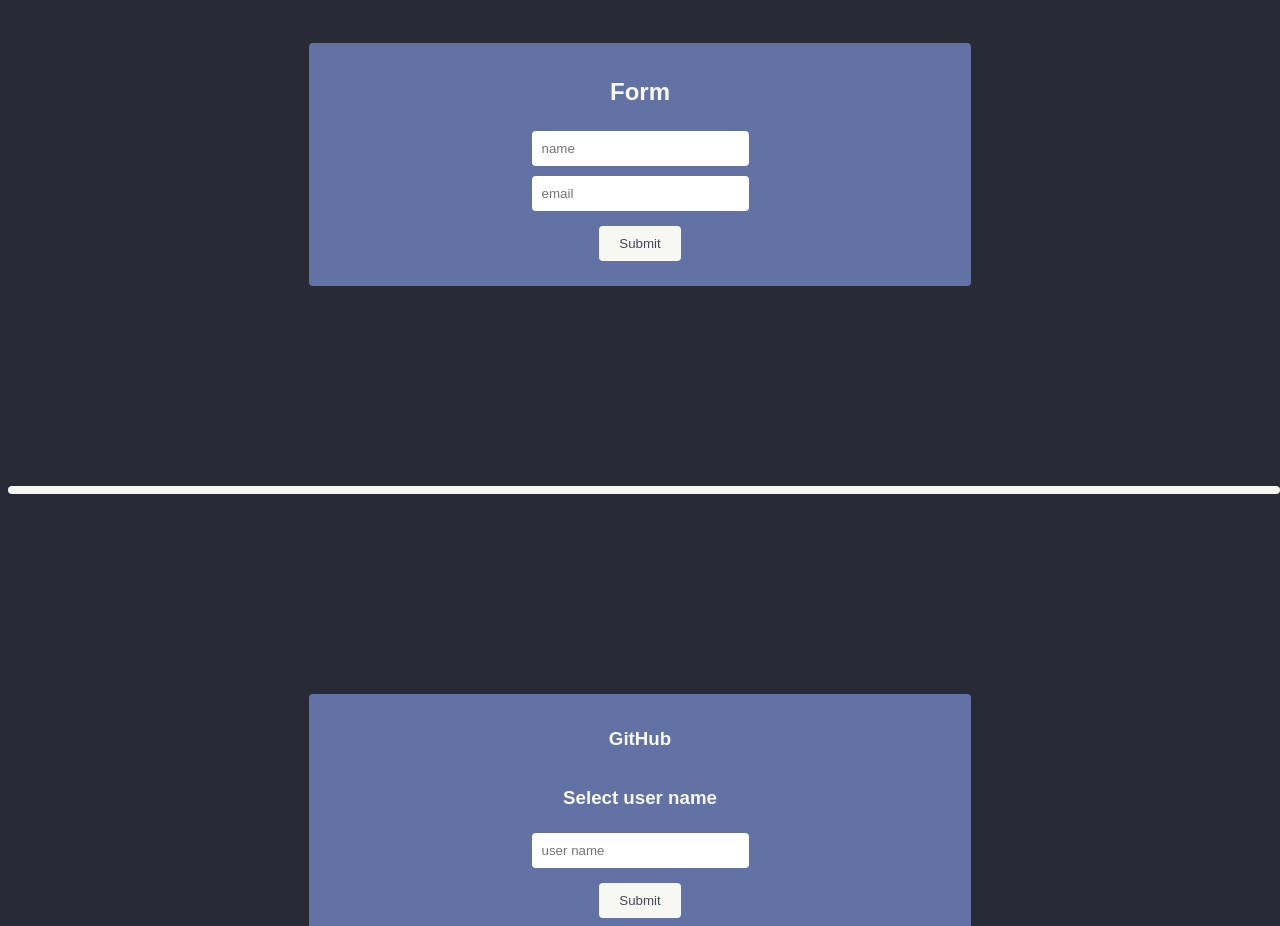
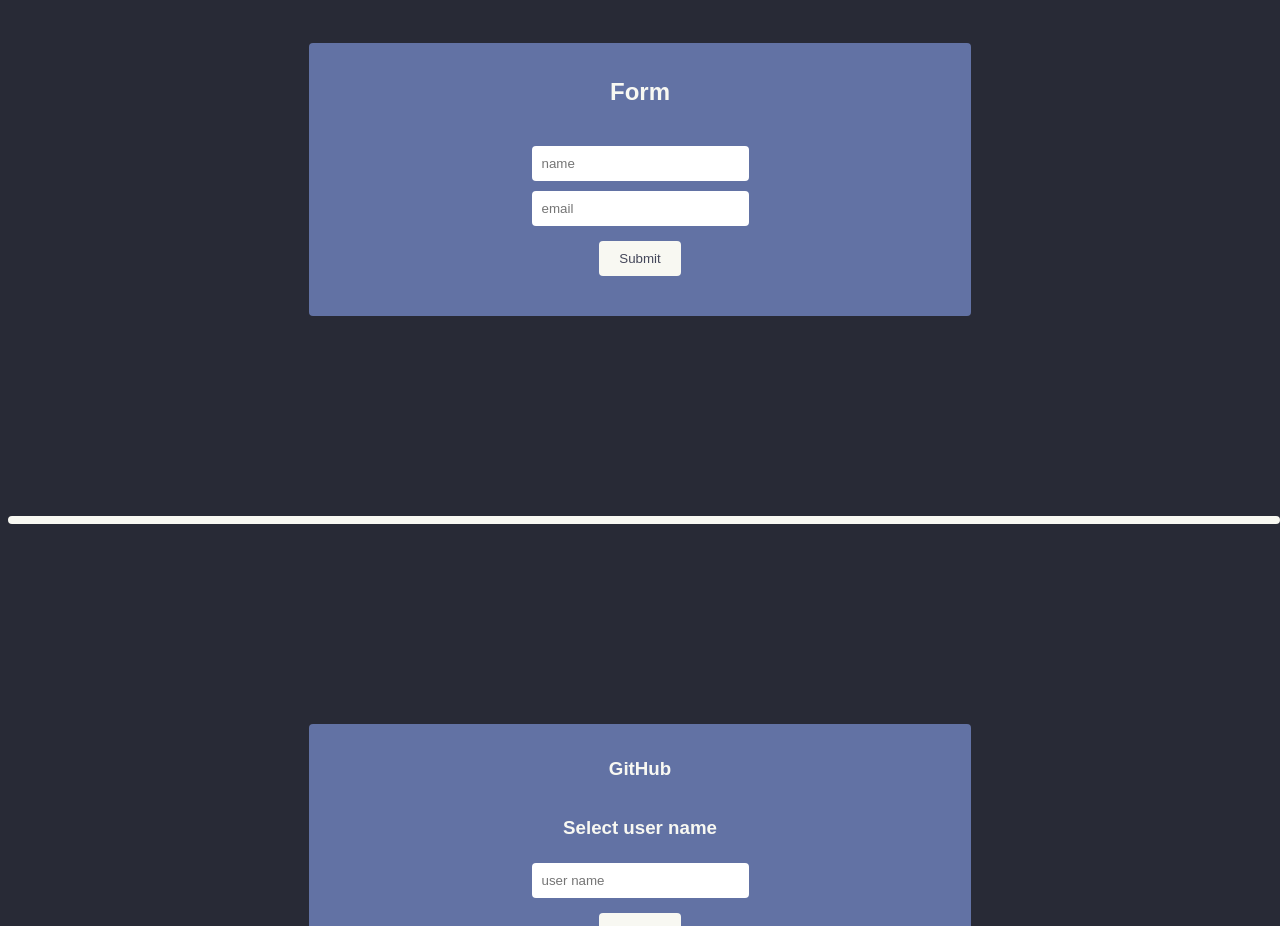
Before and after one commit to geprojetos/react-test, a React (Create React App) app: page / in a window 1280 px wide. Shown: the part 880-1806 px from the top of the page. Built offline with nearby package versions, Linux system fonts and the light colour scheme.

Commit message:
view adding error

```diff
--- a/src/styles.css
+++ b/src/styles.css
@@ -66,6 +66,11 @@
   margin: 10px 5px;
 }
 
+.global-form {
+  padding: 15px;
+  width: 100%;
+}
+
 .global-input {
   border: none;
   border-radius: 4px;
@@ -73,3 +78,8 @@
   margin: 5px 0;
   width: 100%;
 }
+
+.global-input-error {
+  font-size: 14px;
+  color: var(--red)
+}
--- a/src/views/form/hooks.ts
+++ b/src/views/form/hooks.ts
@@ -19,8 +19,7 @@
     handleSubmit: (event: FormEvent<HTMLFormElement>) => {
       event.preventDefault();
       validations.applyValidations();
-      if (validations.isInvalid()) return;
-      console.log("Submitted");
+      validations.isValid();
     },
   };
 
@@ -34,12 +33,16 @@
   };
 
   const validations = {
-    isInvalid: () => {
-      return formErrors.name.length || formErrors.name.length;
+    isValid: () => {
+      if (formValues.name.length > 0 && formValues.email.length > 0) {
+        console.log("Submitted");
+      }
     },
     applyValidations: () => {
       validations.isInvalidName();
       validations.isInvalidEmail();
+      validations.isValidName();
+      validations.isValidEmail();
     },
     isInvalidName: () => {
       if (!formValues.name) {
@@ -49,11 +52,27 @@
         }));
       }
     },
+    isValidName: () => {
+      if (formValues.name) {
+        setFormErrors((oldState) => ({
+          ...oldState,
+          name: "",
+        }));
+      }
+    },
     isInvalidEmail: () => {
       if (!formValues.email) {
         setFormErrors((oldState) => ({
           ...oldState,
           email: "Email is required",
+        }));
+      }
+    },
+    isValidEmail: () => {
+      if (formValues.email) {
+        setFormErrors((oldState) => ({
+          ...oldState,
+          email: "",
         }));
       }
     },
--- a/src/views/form/index.tsx
+++ b/src/views/form/index.tsx
@@ -1,15 +1,16 @@
 import { useForm } from "./hooks";
 
 export const Form = () => {
-  const { form, inputs, formValues } = useForm();
+  const { form, inputs, formValues, formErrors } = useForm();
 
   return (
     <section className="global-centered global-direction-column">
       <h2>Form</h2>
       <form
-        className="global-centered global-direction-column"
+        className="global-centered global-direction-column global-form"
         onSubmit={form.handleSubmit}
       >
+        <div className="global-centered global-direction-column">
           <input
             className="global-input"
             name="name"
@@ -18,6 +19,10 @@
             onChange={inputs.handleChangeName}
             value={formValues.name}
           />
+          <span className="global-input-error">{formErrors.name}</span>
+        </div>
+
+        <div className="global-centered global-direction-column">
           <input
             className="global-input"
             name="email"
@@ -26,6 +31,8 @@
             onChange={inputs.handleChangeEmail}
             value={formValues.email}
           />
+          <span className="global-input-error">{formErrors.email}</span>
+        </div>
         <button className="global-primary-button">Submit</button>
       </form>
     </section>
```
Also changed, not shown: 1 other file (tests, documents, lock files or other folders). Lines whose indentation alone changed are shown as unchanged.
